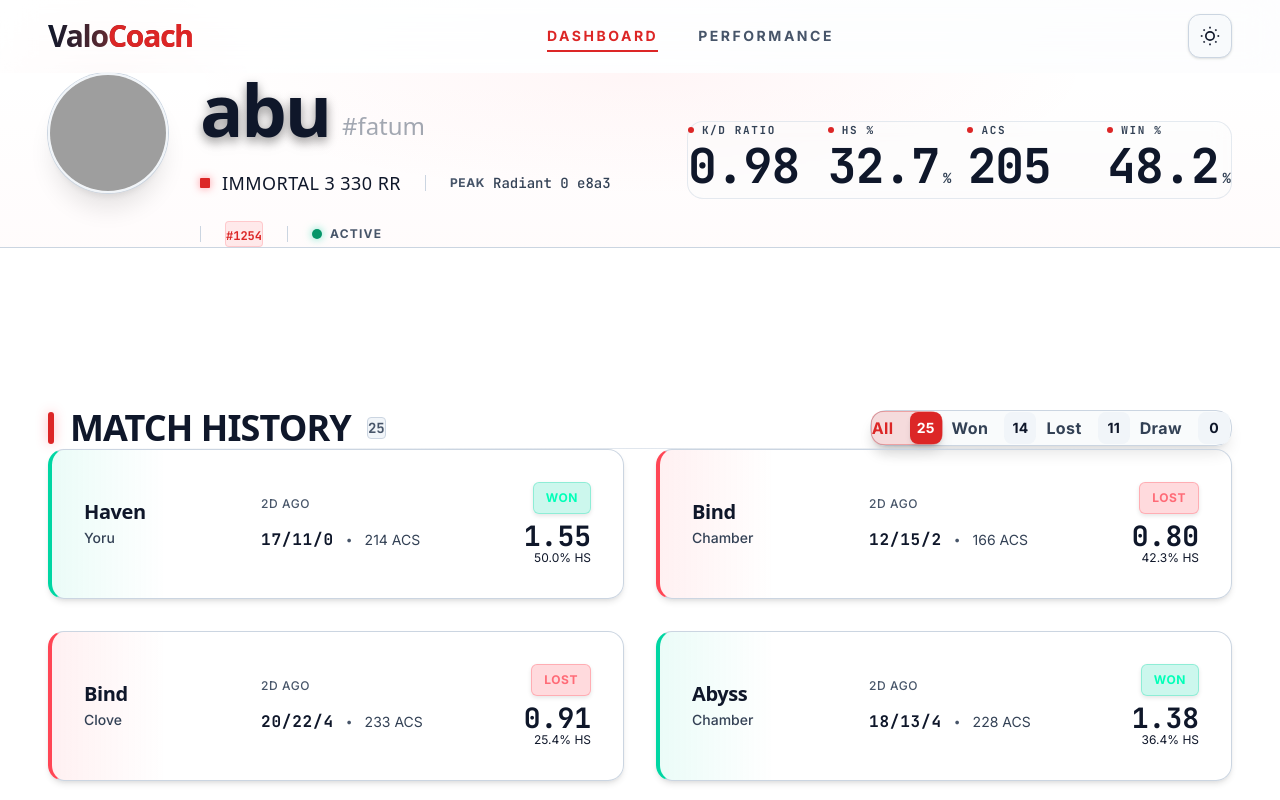
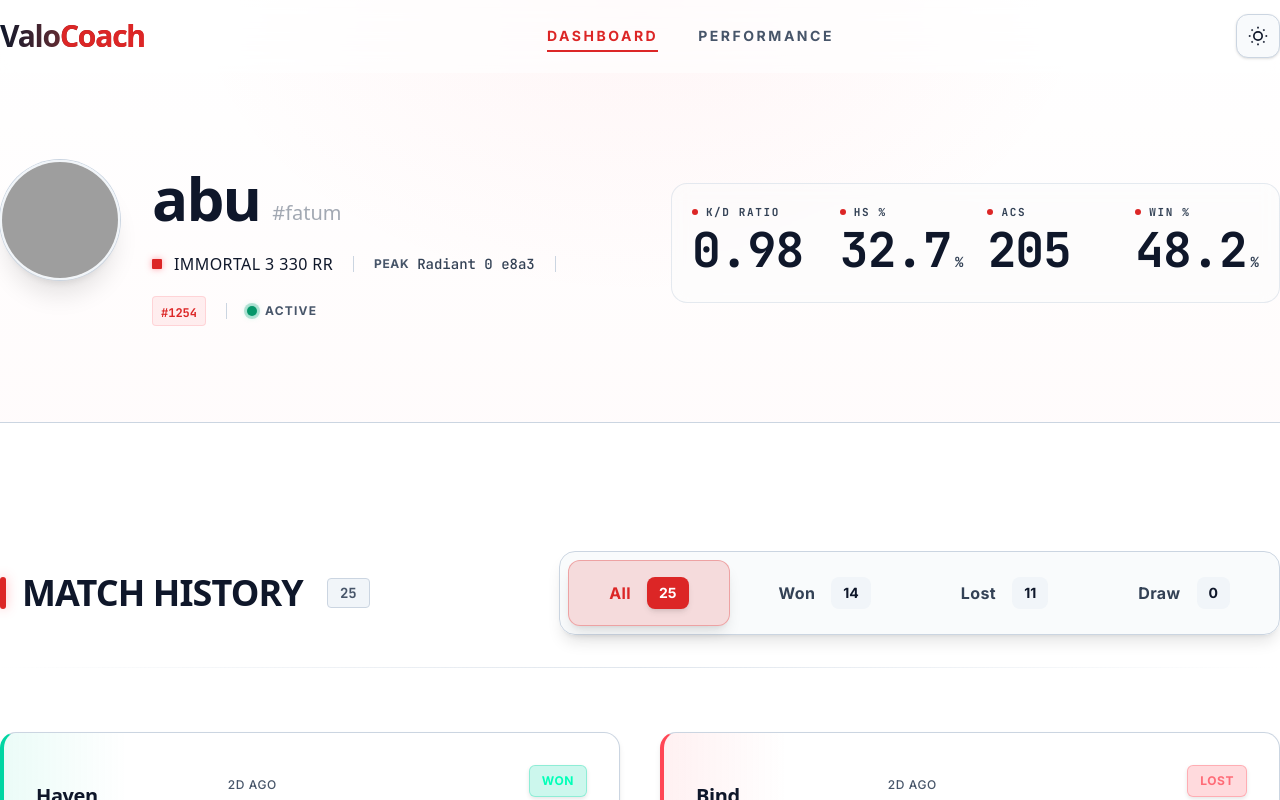
Before and after one commit to Sagar-024/ValoCoach-Player-Dashboard, a Next.js app in the folder frontend/: page / in a window 1280 px wide. Shown: the top 800 px of the page. Built offline with nearby package versions, Linux system fonts and the light colour scheme; grey boxes are pictures that could not be loaded; a web font is replaced by a local one.

Commit message:
style: fix global spacing issues, reduce clutter in hero and performance page, and resolve tailwind css layer conflicts

```diff
--- a/frontend/src/app/globals.css
+++ b/frontend/src/app/globals.css
@@ -1,14 +1,43 @@
 @import "tailwindcss";
 
-/* ValoCoach Design System - Section 2: Color System */
+@layer base, components, utilities;
+
+/* =========================
+   BASE LAYER (CRITICAL FIX)
+========================= */
+
+@layer base {
+  * {
+    margin: 0;
+    padding: 0;
+    box-sizing: border-box;
+  }
+
+  body {
+    background: var(--valo-bg-deep);
+    min-height: 100vh;
+    color: var(--valo-text-primary);
+    font-family:
+      "Inter",
+      system-ui,
+      -apple-system,
+      sans-serif;
+    transition:
+      background-color 400ms ease-in-out,
+      color 400ms ease-in-out;
+  }
+}
+
+/* =========================
+   DESIGN TOKENS
+========================= */
+
 :root {
-  /* Dark Mode Foundation Surfaces */
   --valo-bg-deep: #0a0e12;
   --valo-bg-surface: #12171d;
   --valo-bg-elevated: #1a2028;
   --valo-border: #252d37;
 
-  /* Semantic Colors */
   --valo-primary: #ff4655;
   --valo-secondary: #53fbd8;
   --valo-success: #00d6a3;
@@ -16,13 +45,11 @@
   --valo-warning: #ffb800;
   --valo-info: #5b9fff;
 
-  /* Typography & Text */
   --valo-text-primary: #f8fafc;
   --valo-text-secondary: #94a3b8;
   --valo-text-tertiary: #64748b;
   --valo-text-inverse: #0a0e12;
 
-  /* Spacing Scale (4px base unit) */
   --space-1: 4px;
   --space-2: 8px;
   --space-3: 12px;
@@ -33,7 +60,6 @@
   --space-16: 64px;
   --space-24: 96px;
 
-  /* Typography Scale */
   --text-xs: 0.75rem;
   --text-sm: 0.875rem;
   --text-base: 1rem;
@@ -44,7 +70,6 @@
   --text-4xl: 2.25rem;
   --text-5xl: 3rem;
 
-  /* Z-Index Scale */
   --z-base: 0;
   --z-card: 1;
   --z-dropdown: 100;
@@ -53,29 +78,31 @@
   --z-modal: 1000;
   --z-toast: 1100;
 
-  /* Enhanced spacing */
   --hero-padding: 48px 0;
   --section-gap: 48px;
   --card-padding: 20px 24px;
   --stat-card-size: 100px;
 
-  /* REFINEMENT: Enhanced shadows */
   --shadow-card-rest:
     0 1px 3px rgba(0, 0, 0, 0.3), inset 0 0 20px rgba(255, 255, 255, 0.01);
+
   --shadow-card-hover:
     0 4px 12px rgba(0, 0, 0, 0.4), 0 0 0 1px rgba(255, 70, 85, 0.2),
     inset 0 0 30px rgba(255, 255, 255, 0.03);
+
   --shadow-win-glow: 0 0 20px rgba(0, 214, 163, 0.3);
   --shadow-loss-glow: 0 0 20px rgba(255, 70, 85, 0.3);
 
-  /* REFINEMENT: Edge indicators */
   --edge-width: 4px;
   --edge-win: #00d6a3;
   --edge-loss: #ff4655;
   --edge-draw: #ffb800;
 }
 
-/* Light Mode Palette */
+/* =========================
+   LIGHT MODE
+========================= */
+
 [data-theme="light"] {
   --valo-bg-deep: #ffffff;
   --valo-bg-surface: #f8fafc;
@@ -95,28 +122,10 @@
   --valo-text-inverse: #ffffff;
 }
 
-/* Base Styles */
-* {
-  margin: 0;
-  padding: 0;
-  box-sizing: border-box;
-}
+/* =========================
+   BACKGROUND GRADIENTS
+========================= */
 
-body {
-  background: var(--valo-bg-deep);
-  min-height: 100vh;
-  color: var(--valo-text-primary);
-  font-family:
-    "Inter",
-    system-ui,
-    -apple-system,
-    sans-serif;
-  transition:
-    background-color 400ms ease-in-out,
-    color 400ms ease-in-out;
-}
-
-/* Dark mode gradient overlay */
 :root body {
   background: linear-gradient(135deg, #0a0e12 0%, #0f1419 40%, #0a0e12 100%);
 }
@@ -125,7 +134,10 @@ body {
   background: linear-gradient(135deg, #ffffff 0%, #f8fafc 40%, #f1f5f9 100%);
 }
 
-/* Focus Styles - Enhanced for Premium Feel */
+/* =========================
+   FOCUS STYLE
+========================= */
+
 :focus-visible {
   outline: 2px solid var(--valo-primary);
   outline-offset: 3px;
@@ -139,12 +151,14 @@ body {
     outline-width: 2px;
   }
   50% {
-    outline-color: var(--valo-primary);
     outline-width: 3px;
   }
 }
 
-/* Section 11: Accessibility - Reduced Motion */
+/* =========================
+   REDUCED MOTION
+========================= */
+
 @media (prefers-reduced-motion: reduce) {
   *,
   *::before,
@@ -155,7 +169,10 @@ body {
   }
 }
 
-/* Typography Classes */
+/* =========================
+   FONTS
+========================= */
+
 .font-display {
   font-family:
     "Clash Display",
@@ -168,7 +185,10 @@ body {
   font-family: "JetBrains Mono", "Roboto Mono", monospace;
 }
 
-/* Shadow System */
+/* =========================
+   SHADOW SYSTEM
+========================= */
+
 .shadow-level-1 {
   box-shadow:
     0 1px 3px rgba(0, 0, 0, 0.3),
@@ -188,7 +208,10 @@ body {
     0 0 0 1px rgba(255, 255, 255, 0.08);
 }
 
-/* Utility: Smooth transitions */
+/* =========================
+   TRANSITION UTILITY
+========================= */
+
 .transition-theme {
   transition:
     background-color 400ms ease-in-out,
@@ -196,79 +219,46 @@ body {
     border-color 400ms ease-in-out;
 }
 
-/* Container Utility */
-.container {
+/* =========================
+   CONTAINER (TAILWIND FRIENDLY)
+========================= */
+
+.content-container {
   width: 100%;
   max-width: 1400px;
   margin-left: auto;
   margin-right: auto;
-  padding-left: 48px;
-  padding-right: 48px;
 }
 
-@media (max-width: 1199px) {
-  .container {
-    padding-left: 32px;
-    padding-right: 32px;
-  }
-}
+/* =========================
+   SECTION HEADER
+========================= */
 
-@media (max-width: 767px) {
-  .container {
-    padding-left: 20px;
-    padding-right: 20px;
-  }
-}
-
-/* Section Header */
 .section-header {
   display: flex;
   justify-content: space-between;
   align-items: center;
-  margin-bottom: 32px;
-  margin-top: 32px;
+  margin: 32px 0;
   gap: 16px;
   flex-wrap: wrap;
 }
 
-.section-header-left {
-  display: flex;
-  align-items: baseline;
-  gap: 16px;
-}
+/* =========================
+   AVATAR
+========================= */
 
-.section-title {
-  font-family: "Clash Display", sans-serif;
-  font-size: 2rem;
-  font-weight: 700;
-  letter-spacing: -0.03em;
-  line-height: 1.2;
-  color: var(--valo-text-primary);
-  text-shadow: 0 2px 4px rgba(0, 0, 0, 0.1);
-}
-
-.section-count {
-  font-family: "JetBrains Mono", monospace;
-  font-size: 1.125rem;
-  color: var(--valo-text-secondary);
-  font-weight: 600;
-}
-
-/* Avatar Styles */
 .avatar {
   width: 120px;
   height: 120px;
   border-radius: 50%;
   position: relative;
-  /* Soft outer halo using --valo-primary at ~0.15 opacity */
   box-shadow:
     0 0 0 1px rgba(255, 70, 85, 0.1),
     0 0 0 4px rgba(255, 70, 85, 0.15);
   transition:
     transform 300ms ease,
     box-shadow 300ms ease;
-  z-index: 5;
-  background-color: var(--valo-bg-elevated); /* For transparency fallback */
+  background-color: var(--valo-bg-elevated);
 }
 
 @media (max-width: 768px) {
@@ -278,48 +268,10 @@ body {
   }
 }
 
-/* Subtle backdrop blur behind avatar only */
-.avatar::after {
-  content: "";
-  position: absolute;
-  top: 50%;
-  left: 50%;
-  width: 100%;
-  height: 100%;
-  transform: translate(-50%, -50%);
-  background: var(--valo-primary);
-  opacity: 0.15;
-  filter: blur(24px);
-  border-radius: 50%;
-  z-index: -1;
-  pointer-events: none;
-  transition:
-    opacity 300ms ease,
-    filter 300ms ease;
-}
+/* =========================
+   SHINE ANIMATION
+========================= */
 
-.avatar img {
-  width: 100%;
-  height: 100%;
-  object-fit: cover;
-  border-radius: 50%;
-  display: block;
-}
-
-.avatar:hover {
-  transform: scale(1.02); /* +2% scale */
-  box-shadow:
-    0 0 0 1px rgba(255, 70, 85, 0.2),
-    0 0 0 6px rgba(255, 70, 85, 0.2);
-}
-
-.avatar:hover::after {
-  opacity: 0.2;
-
-  filter: blur(32px); /* Slight increase in glow blur */
-}
-
-/* Custom Animations */
 @keyframes shine {
   0% {
     transform: skewX(-12deg) translateX(-150%);
--- a/frontend/src/app/page.tsx
+++ b/frontend/src/app/page.tsx
@@ -18,7 +18,7 @@ export default function Home() {
   const serializedData = JSON.parse(JSON.stringify(playerData));
 
   return (
-    <main className="min-h-screen bg-[var(--valo-bg-deep)] transition-theme flex flex-col gap-32 md:gap-40 pb-32 pt-48 md:pt-64">
+    <main className="min-h-screen bg-[var(--valo-bg-deep)] transition-theme flex flex-col gap-20 md:gap-32 pb-20">
       <PlayerHero data={serializedData} />
 
       {/* Dashboard with Stats, Matches, and Chart */}
--- a/frontend/src/app/performance/page.tsx
+++ b/frontend/src/app/performance/page.tsx
@@ -17,9 +17,9 @@ export default function PerformancePage() {
   const serializedData = JSON.parse(JSON.stringify(playerData));
 
   return (
-    <main className="min-h-screen bg-[var(--valo-bg-deep)] transition-theme py-16">
+    <main className="min-h-screen bg-[var(--valo-bg-deep)] transition-theme pt-28 pb-20 md:pt-36 md:pb-32">
       <Container>
-        <div className="mb-12">
+        <div className="mb-16 md:mb-24">
           <h1 className="font-display text-5xl md:text-7xl font-bold text-[var(--valo-text-primary)] tracking-tight mb-4">
             Performance<span className="text-[var(--valo-primary)]">.</span>
           </h1>
--- a/frontend/src/components/Container.tsx
+++ b/frontend/src/components/Container.tsx
@@ -16,5 +16,5 @@ export default function Container({
   children,
   className = "",
 }: ContainerProps) {
-  return <div className={`container ${className}`}>{children}</div>;
+  return <div className={`content-container ${className}`}>{children}</div>;
 }
--- a/frontend/src/components/Dashboard.tsx
+++ b/frontend/src/components/Dashboard.tsx
@@ -33,7 +33,7 @@ export default function Dashboard({ data }: DashboardProps) {
 
   return (
     <>
-      <section className="w-full relative pt-10 pb-12 md:pt-12 md:pb-20">
+      <section className="w-full relative pt-0 pb-12 md:pb-20">
         <Container>
           {/* Section Header */}
           <TopInfoStrip counts={counts} filter={filter} setFilter={setFilter} />
--- a/frontend/src/components/MatchList.tsx
+++ b/frontend/src/components/MatchList.tsx
@@ -15,7 +15,7 @@ export default function MatchList({ matches }: { matches: Match[] }) {
 
   return (
     <>
-      <div className="grid grid-cols-1 lg:grid-cols-2 gap-6 md:gap-8 z-10 relative">
+      <div className="grid grid-cols-1 lg:grid-cols-2 gap-6 md:gap-10 z-10 relative">
         {matches.map((match, index) => (
           <MatchCard
             key={match.match_id}
--- a/frontend/src/components/Navbar.tsx
+++ b/frontend/src/components/Navbar.tsx
@@ -3,7 +3,7 @@
 import { useState, useEffect } from "react";
 import Link from "next/link";
 import { usePathname } from "next/navigation";
-import { Menu, X } from "lucide-react"; // ← add lucide-react or heroicons
+import { Menu, X } from "lucide-react";
 import ThemeToggle from "./ThemeToggle";
 import Container from "@/components/Container";
 
@@ -23,44 +23,40 @@ export default function Navbar() {
   const navLinks = [
     { href: "/", label: "Dashboard" },
     { href: "/performance", label: "Performance" },
-    // add more: Agents, Matches, Leaderboard, etc.
   ];
 
   return (
+    <>
       <nav
         className={`
-        sticky top-0 z-[var(--z-sticky,999)] w-full
+          fixed top-0 left-0 w-full z-[var(--z-sticky)]
           transition-all duration-500 ease-out
           ${
             isScrolled
-            ? "bg-[var(--valo-bg-deep)]/80 backdrop-blur-xl border-b border-[var(--valo-border)]/70 shadow-[0_4px_30px_rgba(0,0,0,0.15)] dark:shadow-[0_8px_40px_rgba(0,0,0,0.5)]"
+              ? "bg-[var(--valo-bg-deep)]/80 backdrop-blur-xl border-b border-[var(--valo-border)]/70 shadow-[0_4px_30px_rgba(0,0,0,0.15)]"
               : "bg-[var(--valo-bg-deep)]/60 backdrop-blur-lg border-b border-transparent"
           }
         `}
       >
         <Container>
-        <div className="h-16 md:h-18 flex items-center justify-between">
-          {/* Logo */}
+          <div className="h-16 md:h-18 flex items-center justify-between mb-0">
             <Link
               href="/"
-            className="group relative flex items-center gap-1.5 transition-all duration-400 hover:scale-[1.02] active:scale-95"
+              className="group flex items-center transition-all hover:scale-[1.02]"
             >
               <h1
-              className={`
+                className="
                   font-display text-2xl md:text-3xl font-extrabold tracking-[-0.04em]
-              bg-gradient-to-r from-[var(--valo-text-primary)] to-[var(--valo-primary)] bg-clip-text text-transparent
-              transition-all duration-500 group-hover:from-[var(--valo-primary)] group-hover:to-rose-500
-            `}
+                  bg-gradient-to-r from-[var(--valo-text-primary)] to-[var(--valo-primary)]
+                  bg-clip-text text-transparent
+                "
               >
                 <span className="hidden sm:inline">Valo</span>
                 <span className="text-[var(--valo-primary)]">Coach</span>
                 <span className="sm:hidden text-[var(--valo-primary)]">VC</span>
               </h1>
-            {/* Optional subtle underline glow on hover */}
-            <span className="absolute -bottom-1 left-0 h-0.5 w-0 bg-gradient-to-r from-[var(--valo-primary)] to-rose-500/60 rounded-full transition-all duration-500 group-hover:w-full group-hover:shadow-[0_0_12px_rgba(var(--valo-primary-rgb),0.5)]" />
             </Link>
 
-          {/* Desktop Nav */}
             <div className="hidden md:flex items-center gap-10">
               {navLinks.map((link) => {
                 const isActive = pathname === link.href;
@@ -75,9 +71,8 @@ export default function Navbar() {
                           ? "text-[var(--valo-primary)]"
                           : "text-[var(--valo-text-tertiary)] hover:text-[var(--valo-primary)]"
                       }
-                    transition-all duration-400
                       after:absolute after:left-0 after:bottom-[-6px] after:h-0.5
-                    after:bg-[var(--valo-primary)] after:transition-all after:duration-400
+                      after:bg-[var(--valo-primary)] after:transition-all
                       ${isActive ? "after:w-full" : "after:w-0 hover:after:w-full"}
                     `}
                   >
@@ -87,16 +82,13 @@ export default function Navbar() {
               })}
             </div>
 
-          {/* Right side */}
             <div className="flex items-center gap-4 md:gap-6">
               <ThemeToggle />
 
-            {/* Mobile Hamburger */}
               <button
                 className="md:hidden p-2 rounded-lg hover:bg-[var(--valo-primary)]/10 transition-colors"
                 onClick={() => setMobileOpen(!mobileOpen)}
                 aria-label="Toggle mobile menu"
-              aria-expanded={mobileOpen}
               >
                 {mobileOpen ? (
                   <X className="w-6 h-6 text-[var(--valo-text-primary)]" />
@@ -107,18 +99,21 @@ export default function Navbar() {
             </div>
           </div>
         </Container>
+      </nav>
 
-      {/* Mobile Menu Overlay */}
       <div
         className={`
-          md:hidden fixed inset-0 bg-black/60 backdrop-blur-sm z-40 transition-opacity duration-500
+          fixed inset-0 bg-black/60 backdrop-blur-sm z-[900]
+          transition-opacity duration-500
           ${mobileOpen ? "opacity-100" : "opacity-0 pointer-events-none"}
         `}
         onClick={() => setMobileOpen(false)}
       >
         <div
           className={`
-            absolute top-0 right-0 bottom-0 w-4/5 max-w-xs bg-[var(--valo-bg-deep)]/95 backdrop-blur-xl border-l border-[var(--valo-border)]
+            absolute top-0 right-0 bottom-0 w-4/5 max-w-xs
+            bg-[var(--valo-bg-deep)]/95 backdrop-blur-xl
+            border-l border-[var(--valo-border)]
             transform transition-transform duration-500 ease-out
             ${mobileOpen ? "translate-x-0" : "translate-x-full"}
           `}
@@ -138,7 +133,6 @@ export default function Navbar() {
                         ? "text-[var(--valo-primary)]"
                         : "text-[var(--valo-text-tertiary)] hover:text-[var(--valo-primary)]"
                     }
-                    transition-colors duration-300
                   `}
                   onClick={() => setMobileOpen(false)}
                 >
@@ -149,6 +143,6 @@ export default function Navbar() {
           </div>
         </div>
       </div>
-    </nav>
+    </>
   );
 }
--- a/frontend/src/components/PerformanceChart.tsx
+++ b/frontend/src/components/PerformanceChart.tsx
@@ -65,7 +65,7 @@ export default function PerformanceChart({ matches }: PerformanceChartProps) {
 
   return (
     <div className="w-full animate-in fade-in slide-in-from-bottom-4 duration-700">
-      <div className="flex items-center gap-4 mb-8">
+      <div className="flex items-center gap-4 mb-12">
         <div className="w-12 h-[2px] bg-rose-500 rounded-full" />
         <h3 className="font-display text-3xl font-bold text-black dark:text-white tracking-tight">
           Tactical Map Performance
--- a/frontend/src/components/PlayerHero.tsx
+++ b/frontend/src/components/PlayerHero.tsx
@@ -18,16 +18,19 @@ export default function PlayerHero({ data }: PlayerHeroProps) {
       className="
         w-full relative transition-theme
         border-b border-[var(--valo-border)]
-        pt-24 pb-24
-        md:pt-40 md:pb-40
+
+        pt-28 pb-16
+        md:pt-36 md:pb-20
+        xl:pt-40 xl:pb-24
       "
       style={{
         background:
           "radial-gradient(ellipse at top, rgba(255, 70, 85, 0.05) 0%, transparent 50%), linear-gradient(180deg, rgba(18, 23, 29, 0) 0%, rgba(255, 70, 85, 0.02) 100%)",
+        minHeight: "unset", // prevents unwanted vertical stretch
       }}
     >
       <Container>
-        <div className="flex flex-col xl:flex-row items-start xl:items-center justify-between gap-10 xl:gap-16">
+        <div className="flex flex-col xl:flex-row items-start xl:items-center justify-between gap-8 xl:gap-12">
           <div className="flex flex-col md:flex-row items-center md:items-start gap-6 md:gap-8 flex-1 w-full max-w-3xl">
             <PlayerAvatar
               imageUrl={data.player_card_link}
@@ -35,7 +38,7 @@ export default function PlayerHero({ data }: PlayerHeroProps) {
               fallbackInitial={displayName.substring(0, 1).toUpperCase()}
             />
 
-            <div className="flex flex-col items-center md:items-start pt-4 gap-4 md:gap-6 text-center md:text-left w-full">
+            <div className="flex flex-col items-center md:items-start pt-2 gap-3 md:gap-5 text-center md:text-left w-full">
               <PlayerName name={displayName} tag={displayTag} />
 
               <PlayerRankInfo
@@ -81,7 +84,7 @@ function PlayerAvatar({
 
   return (
     <div className="relative shrink-0 group">
-      <div className="w-[120px] h-[120px] rounded-full overflow-hidden border-2 border-[var(--valo-bg-elevated)] ring-1 ring-[var(--valo-border)] shadow-xl relative z-10 transition-transform duration-500 hover:scale-105">
+      <div className="w-[110px] h-[110px] md:w-[120px] md:h-[120px] rounded-full overflow-hidden border-2 border-[var(--valo-bg-elevated)] ring-1 ring-[var(--valo-border)] shadow-xl relative z-10 transition-transform duration-500 hover:scale-105">
         {!imgError ? (
           <Image
             src={imageUrl}
@@ -106,7 +109,7 @@ function PlayerAvatar({
           </div>
         )}
       </div>
-      <div className="absolute inset-0 bg-[var(--valo-primary)] opacity-20 blur-3xl -z-10 rounded-full transform scale-90 group-hover:scale-110 transition-transform duration-500" />
+      <div className="absolute inset-0 bg-[var(--valo-primary)] opacity-15 blur-2xl -z-10 rounded-full transform scale-90 group-hover:scale-110 transition-transform duration-500" />
     </div>
   );
 }
@@ -118,24 +121,19 @@ interface PlayerNameProps {
 
 function PlayerName({ name, tag }: PlayerNameProps) {
   return (
-    <div>
     <h1 className="flex flex-wrap items-baseline justify-center md:justify-start gap-x-3 leading-none">
       <span
-          className="font-display font-bold text-[var(--valo-text-primary)] text-5xl md:text-7xl tracking-tight drop-shadow-lg"
-          style={{
-            letterSpacing: "-0.03em",
-            textShadow: "0 4px 12px rgba(0, 0, 0, 0.3)",
-          }}
+        className="font-display font-bold text-[var(--valo-text-primary)] text-4xl md:text-6xl tracking-tight"
+        style={{ letterSpacing: "-0.03em" }}
       >
         {name}
       </span>
       {tag && (
-          <span className="font-sans text-xl md:text-2xl text-[var(--valo-text-tertiary)] font-normal opacity-50 translate-y-[-2px]">
+        <span className="font-sans text-lg md:text-xl text-[var(--valo-text-tertiary)] font-normal opacity-50 translate-y-[-1px]">
           {tag}
         </span>
       )}
     </h1>
-    </div>
   );
 }
 
@@ -151,10 +149,10 @@ function PlayerRankInfo({
   leaderboardPlacement,
 }: PlayerRankInfoProps) {
   return (
-    <div className="flex flex-wrap items-center justify-center md:justify-start gap-4 md:gap-6 mt-1">
+    <div className="flex flex-wrap items-center justify-center md:justify-start gap-4 md:gap-5 mt-1">
       <div className="flex items-center gap-3">
-        <div className="w-2.5 h-2.5 rounded-[1px] bg-[var(--valo-primary)] shadow-[0_0_8px_rgba(255,70,85,0.6)]" />
-        <span className="font-display font-medium text-[var(--valo-text-primary)] text-lg tracking-wide uppercase">
+        <div className="w-2.5 h-2.5 rounded-[1px] bg-[var(--valo-primary)] shadow-[0_0_6px_rgba(255,70,85,0.5)]" />
+        <span className="font-display font-medium text-[var(--valo-text-primary)] text-base tracking-wide uppercase">
           {currentRank}
         </span>
       </div>
@@ -170,23 +168,23 @@ function PlayerRankInfo({
         </span>
       </div>
 
-      <Divider />
-
       {leaderboardPlacement && (
         <>
-          <div className="px-2 py-0.5 rounded bg-[rgba(255,70,85,0.1)] border border-[rgba(255,70,85,0.2)]">
+          <Divider />
+          <div className="px-2 py-0.5 rounded bg-[rgba(255,70,85,0.08)] border border-[rgba(255,70,85,0.15)]">
             <span className="font-mono text-xs text-[var(--valo-primary)] font-bold">
               #{String(leaderboardPlacement).replace("#", "")}
             </span>
           </div>
-          <Divider />
         </>
       )}
+
+      <Divider />
 
       <div className="flex items-center gap-2 group cursor-default">
         <span className="relative flex h-2.5 w-2.5">
           <span className="animate-ping absolute inline-flex h-full w-full rounded-full bg-[var(--valo-success)] opacity-60" />
-          <span className="relative inline-flex rounded-full h-2.5 w-2.5 bg-[var(--valo-success)] shadow-[0_0_8px_rgba(0,214,163,0.6)]" />
+          <span className="relative inline-flex rounded-full h-2.5 w-2.5 bg-[var(--valo-success)] shadow-[0_0_6px_rgba(0,214,163,0.5)]" />
         </span>
         <span className="text-xs uppercase tracking-widest font-bold text-[var(--valo-text-tertiary)] group-hover:text-[var(--valo-success)] transition-colors duration-200">
           Active
@@ -216,8 +214,8 @@ function PlayerStats({
   winPercentage,
 }: PlayerStatsProps) {
   return (
-    <div className="w-full xl:w-auto xl:min-w-[500px]">
-      <div className="grid grid-cols-2 sm:grid-cols-4 gap-3 md:gap-4 p-0 md:p-4 rounded-2xl md:bg-[var(--valo-bg-surface)]/30 border-0 md:border md:border-[var(--valo-border)]/50 backdrop-blur-sm">
+    <div className="w-full xl:w-auto xl:min-w-[500px] mt-6 xl:mt-0">
+      <div className="grid grid-cols-2 sm:grid-cols-4 gap-3 md:gap-4 p-2 md:p-4 rounded-2xl md:bg-[var(--valo-bg-surface)]/30 border md:border-[var(--valo-border)]/50 backdrop-blur-sm">
         <StatCard label="K/D Ratio" value={kdRatio} decimals={2} />
         <StatCard
           label="HS %"
--- a/frontend/src/components/TopInfoStrip.tsx
+++ b/frontend/src/components/TopInfoStrip.tsx
@@ -20,7 +20,7 @@ export default function TopInfoStrip({
   setFilter,
 }: TopInfoStripProps) {
   return (
-    <div className="w-full mb-8 md:mb-12">
+    <div className="w-full mb-10 md:mb-16">
       <div className="flex flex-col md:flex-row items-center justify-between gap-6 mb-6 md:mb-8">
         {/* Left: Heading + Count */}
         <div className="flex items-center gap-4 self-start md:self-auto pl-2 md:pl-0">
--- a/frontend/tailwind.config.ts
+++ /dev/null
@@ -1,14 +0,0 @@
-import type { Config } from "tailwindcss";
-
-const config: Config = {
-  content: [
-    "./src/pages/**/*.{js,ts,jsx,tsx,mdx}",
-    "./src/components/**/*.{js,ts,jsx,tsx,mdx}",
-    "./src/app/**/*.{js,ts,jsx,tsx,mdx}",
-  ],
-  theme: {
-    extend: {},
-  },
-  plugins: [],
-};
-export default config;
```
Lines whose indentation alone changed are shown as unchanged.
